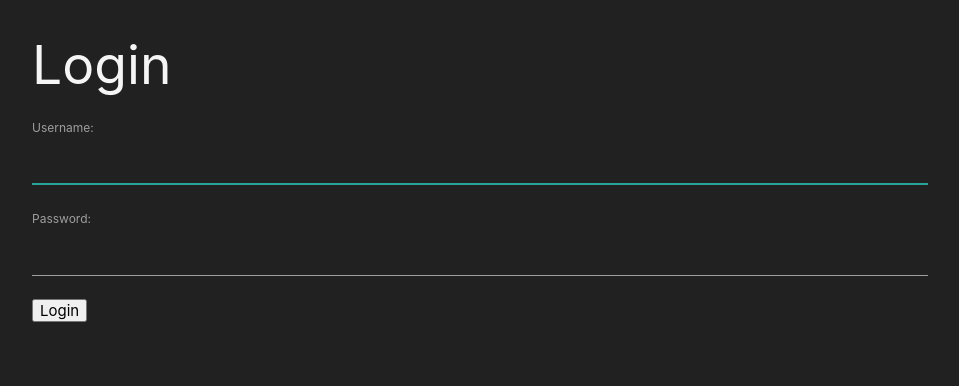
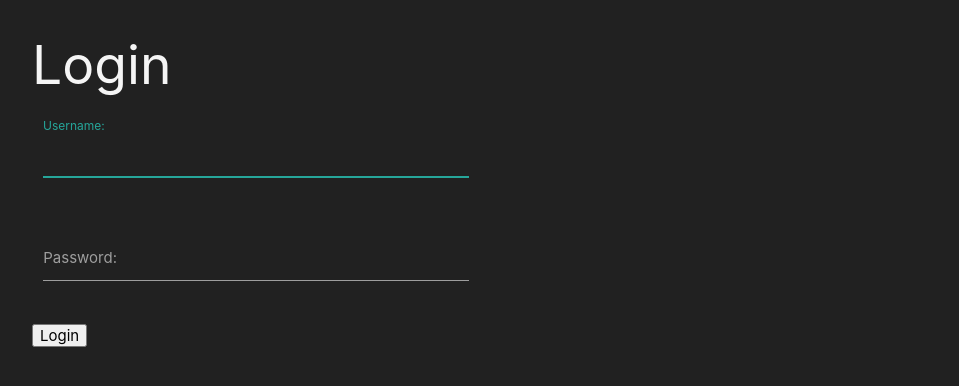
Before and after one commit to yongtheskill/EduPass, a Django app: page /accounts/login/ in a window 1280 px wide. Shown: the top 386 px of the page, without its empty margins (160-1119 px from the left). Run offline with Django 3.2, Linux system fonts and the light colour scheme.

Commit message:
login page style

```diff
--- a/templates/registration/login.html
+++ b/templates/registration/login.html
@@ -6,7 +6,21 @@
 <h2>Login</h2>
 <form method="post">
   {% csrf_token %}
-  {{ form.as_p }}
+  <div class="row">
+    <div class="input-field col s12 l6">
+      <input type="text" name="username" autofocus="" required="" id="id_username">
+      <label for="id_username" class="">Username:</label>
+    </div>
+  </div>
+
+  <div class="row">
+    <div class="input-field col s12 l6">
+      <input type="password" name="password" required="" id="id_password">
+      <label for="id_password">Password:</label>
+    </div>
+  </div>
+
+
   <button type="submit">Login</button>
 </form>
 {% endblock %}
--- a/templates/signup.html
+++ b/templates/signup.html
@@ -21,6 +21,7 @@
           <label class="grey-text text-lighten-5" for="id_password1">Password</label>
         </div>
       </div>
+
       <div class="row">
         <div class="input-field col s12 l6">
           <input class="grey-text text-lighten-5" type="password" name="password2" required="" id="id_password2">
```
